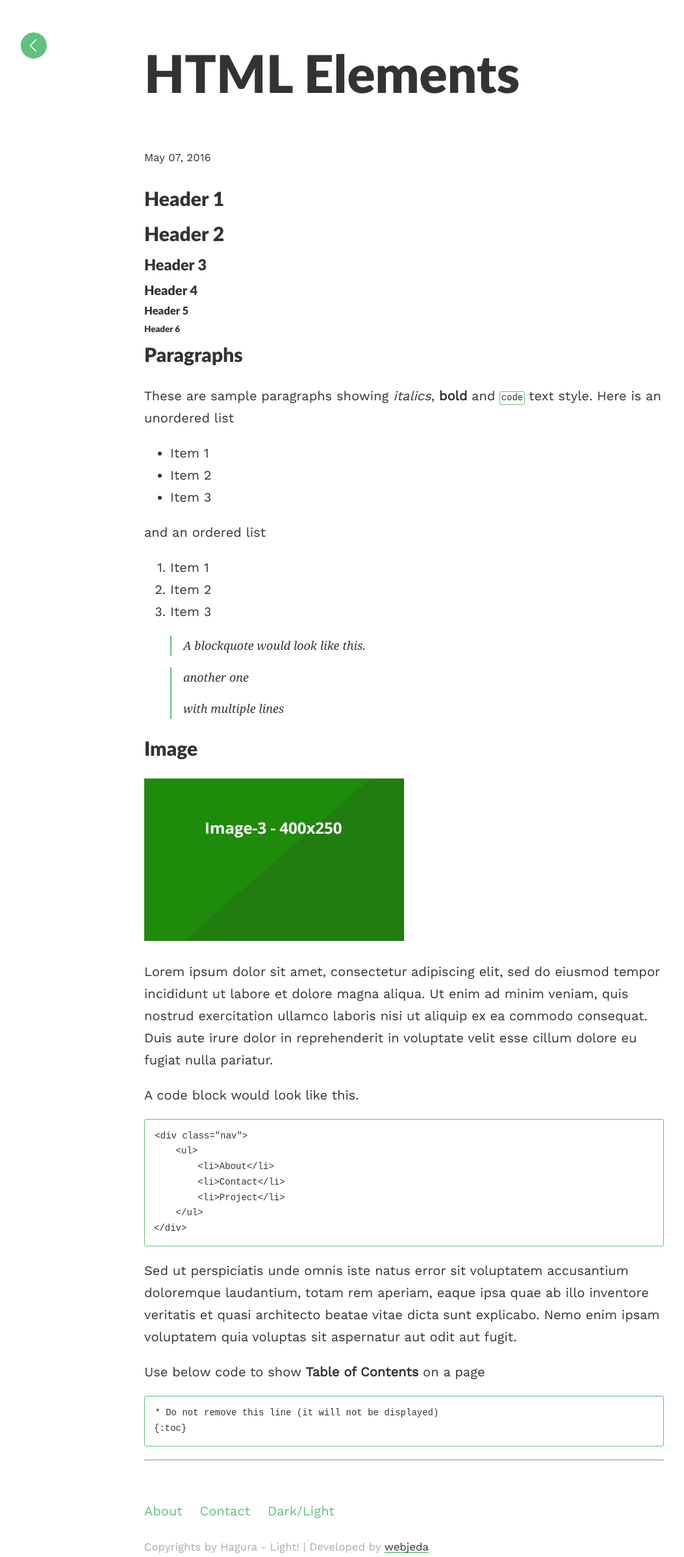
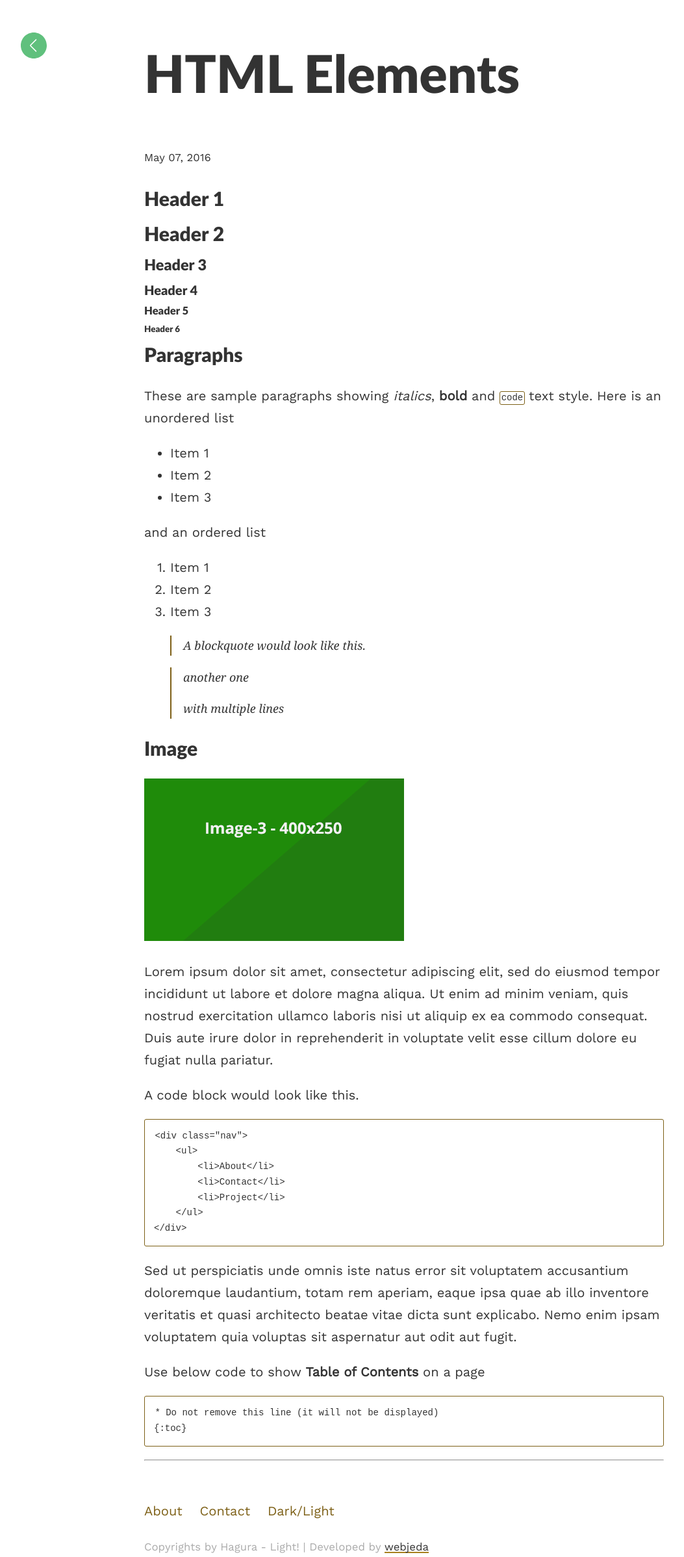
Before and after one commit to VesselJ/s5, a Jekyll site: the page built from _posts/2016-05-07-elements.md, in a window 1280 px wide. Shown: the whole page at 65% size, without its empty margins (18-1071 px from the left). Built offline with Jekyll 4.4.1, drawn with Linux system fonts in a browser that asks for light colours; comment, search, counter and statistics services are not loaded.

Commit message:
Update main.scss

```diff
--- a/css/main.scss
+++ b/css/main.scss
@@ -14,7 +14,7 @@ $spacing-unit:     30px;
 
 $text-color:       #333;
 $background-color: #fdfdfd;
-$brand-color:      #60c17d;
+$brand-color:      #7d6017;
 
 $grey-color:       #828282;
 $grey-color-light: lighten($grey-color, 40%);
```
